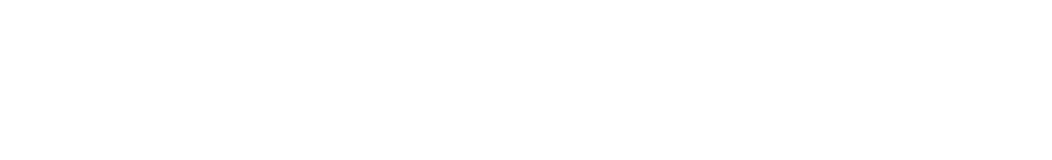
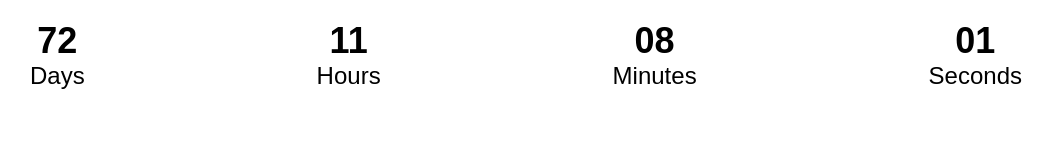
Before and after one commit to AmidQ1/DZ-GOIT-DIMA2.0, a plain HTML site: page index.html in a window 1280 px wide. Shown: the whole page, without its empty margins (114-1166 px from the left). Drawn offline with Linux system fonts and the light colour scheme.

Commit message:
HW(Дата і час)

```diff
--- a/index.html
+++ b/index.html
@@ -1,13 +1,31 @@
 <!DOCTYPE html>
 <html lang="en">
-<head>
-    <meta charset="UTF-8">
-    <meta name="viewport" content="width=device-width, initial-scale=1.0">
-    <link rel="stylesheet" href="style.css">
+  <head>
+    <meta charset="UTF-8" />
+    <meta name="viewport" content="width=device-width, initial-scale=1.0" />
+    <link rel="stylesheet" href="style.css" />
     <title>Document</title>
-</head>
-<body>
+  </head>
+  <body>
+    <div class="timer" id="timer-1">
+      <div class="field">
+        <span class="value" data-value="days">11</span>
+        <span class="label">Days</span>
+      </div>
+      <div class="field">
+        <span class="value" data-value="hours">11</span>
+        <span class="label">Hours</span>
+      </div>
+      <div class="field">
+        <span class="value" data-value="mins">11</span>
+        <span class="label">Minutes</span>
+      </div>
+      <div class="field">
+        <span class="value" data-value="secs">11</span>
+        <span class="label">Seconds</span>
+      </div>
+    </div>
 
     <script src="script.js"></script>
-</body>
+  </body>
 </html>
--- a/script.js
+++ b/script.js
@@ -0,0 +1,43 @@
+class CountdownTimer {
+    constructor({ selector, targetDate }) {
+        this.selector = selector;
+        this.targetDate = targetDate;
+        this.daysElem = document.querySelector(`${selector} [data-value="days"]`);
+        this.hoursElem = document.querySelector(`${selector} [data-value="hours"]`);
+        this.minsElem = document.querySelector(`${selector} [data-value="mins"]`);
+        this.secsElem = document.querySelector(`${selector} [data-value="secs"]`);
+        this.start();
+    }
+
+    start() {
+        this.int = setInterval(() => {
+            const currentTime = Date.now();
+            const time = this.targetDate - currentTime;
+
+            if (time <= 0) {
+                clearInterval(this.int);
+                this.updateDisplay(0, 0, 0, 0);
+                return;
+            }
+
+            const days = Math.floor(time / (1000 * 60 * 60 * 24));
+            const hours = Math.floor((time % (1000 * 60 * 60 * 24)) / (1000 * 60 * 60));
+            const mins = Math.floor((time % (1000 * 60 * 60)) / (1000 * 60));
+            const secs = Math.floor((time % (1000 * 60)) / 1000);
+
+            this.updateDisplay(days, hours, mins, secs);
+        }, 1000);
+    }
+
+    updateDisplay(days, hours, mins, secs) {
+        this.daysElem.textContent = days;
+        this.hoursElem.textContent = hours.toString().padStart(2, '0');
+        this.minsElem.textContent = mins.toString().padStart(2, '0');
+        this.secsElem.textContent = secs.toString().padStart(2, '0');
+    }
+}
+
+new CountdownTimer({
+    selector: '#timer-1',
+    targetDate: new Date('1/1/2025'),
+});
--- a/style.css
+++ b/style.css
@@ -0,0 +1,17 @@
+.timer {
+    display: flex;
+    justify-content: space-around;
+    font-family: Arial, sans-serif;
+    font-size: 24px;
+    margin: 20px;
+}
+
+.field {
+    text-align: center;
+}
+
+.value {
+    display: block;
+    font-size: 36px;
+    font-weight: bold;
+}
```
